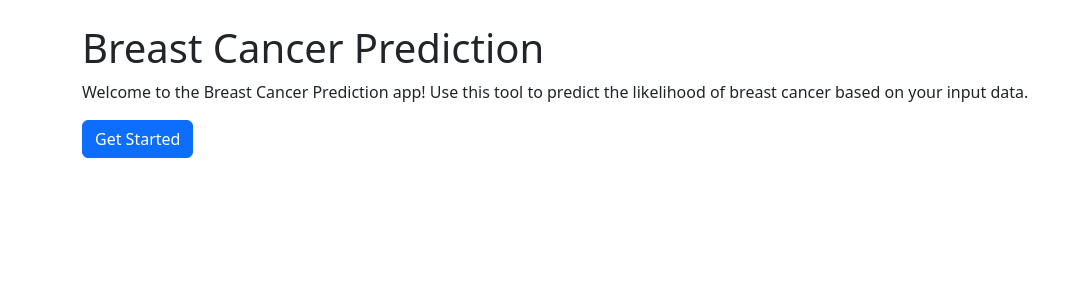
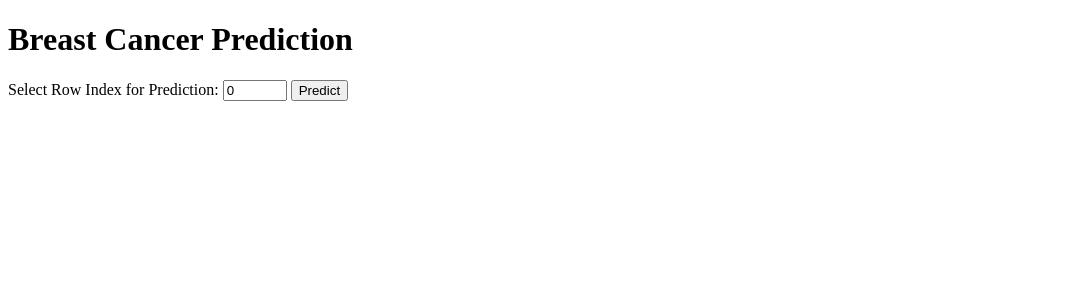
Before and after one commit to Ilagri/Breast-cancer-prediction, a Flask app: page / in a window 1280 px wide. Shown: the top 300 px of the page, without its empty margins (0-1083 px from the left). Run offline with Flask 2, Linux system fonts and the light colour scheme; parts of the project's set-up code (start-up, migrations or seed data) failed here and were passed over.

Commit message:
Update home.html

```diff
--- a/flask_app/templates/home.html
+++ b/flask_app/templates/home.html
@@ -1,5 +1,16 @@
-{% extends "base.html" %}
-{% block content %}
-    <p>Welcome to the Breast Cancer Prediction app! Use this tool to predict the likelihood of breast cancer based on your input data.</p>
-    <a href="{{ url_for('predict') }}" class="btn btn-primary">Get Started</a>
-{% endblock %}
+<!DOCTYPE html>
+<html lang="en">
+<head>
+    <meta charset="UTF-8">
+    <meta name="viewport" content="width=device-width, initial-scale=1.0">
+    <title>{{ title }}</title>
+</head>
+<body>
+    <h1>{{ title }}</h1>
+    <form action="/predict" method="get">
+        <label for="row_index">Select Row Index for Prediction:</label>
+        <input type="number" id="row_index" name="row_index" min="0" max="{{ max_index }}" value="0">
+        <input type="submit" value="Predict">
+    </form>
+</body>
+</html>
```
